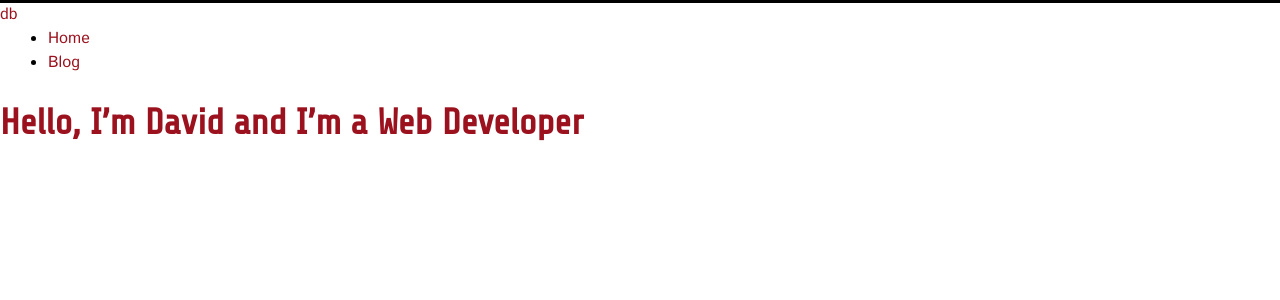
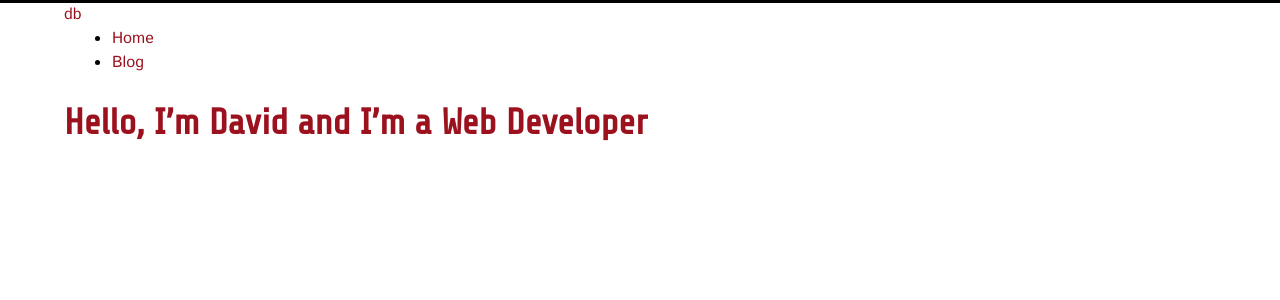
Before and after one commit to davebeesley/davebeesley.github.io, a Jekyll site: the page built from index.md, in a window 1280 px wide. Shown: the top 300 px of the page. Built offline with Jekyll 4.4.1, drawn with Linux system fonts in a browser that asks for light colours; Markdown is read by kramdown in place of the engine named in the settings.

Commit message:
Add container

```diff
--- a/_includes/header.html
+++ b/_includes/header.html
@@ -1,4 +1,5 @@
 <header class="site-header">
+	<div class="container">
 		<a href="/" class="logo">db</a>
 		<nav>
 		    <ul>
@@ -13,4 +14,5 @@
 		    {% endfor %}
 		    </ul>
 		</nav>
+	</div>
 </header>
--- a/_layouts/blog.html
+++ b/_layouts/blog.html
@@ -4,7 +4,7 @@
     <body>
         <div class="site">
             {% include header.html %}
-
+            <div class="container">
                 {{ content }}
 
                 <div id="blog">
@@ -19,6 +19,7 @@
                     </ul>
                 </div>
             </div>
+        </div>
         <div class="background"></div>
     </body>
 </html>
--- a/_layouts/home.html
+++ b/_layouts/home.html
@@ -4,8 +4,7 @@
     <body>
         <div class="site">
             {% include header.html %}
-
-            <div id="home">
+            <div id="home" class="container">
        	        {{ content }}
             </div>
         </div>
--- a/_layouts/post.html
+++ b/_layouts/post.html
@@ -4,7 +4,7 @@
 	<body>
 		<div class="site">
 			{% include header.html %}
-			<div id="home">
+			<div id="post" class="container">
 				<h2>{{ page.title }}</h2>
 				<p class="meta">{{ page.date | date_to_string }}</p>
 				<div class="post">
```
Lines whose indentation alone changed are shown as unchanged.
